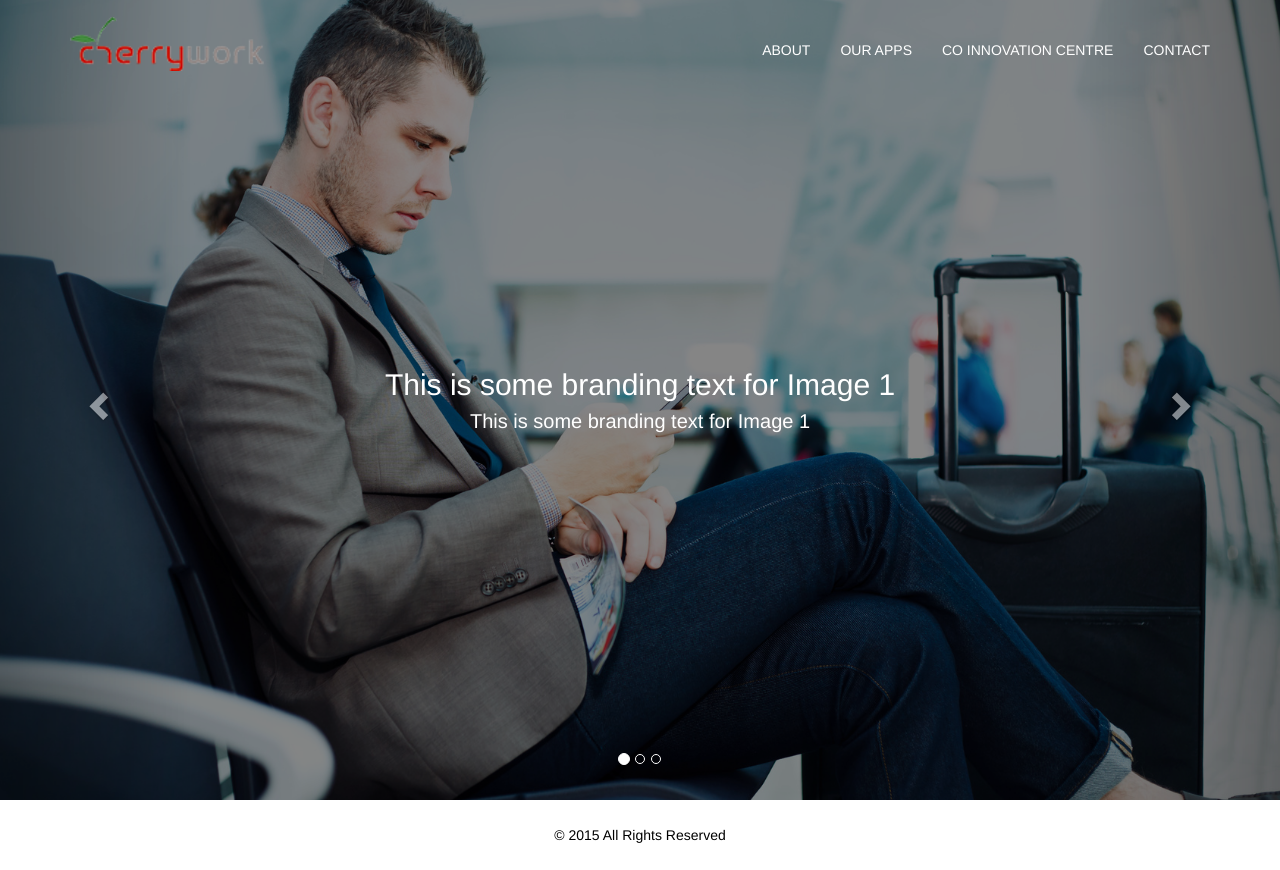
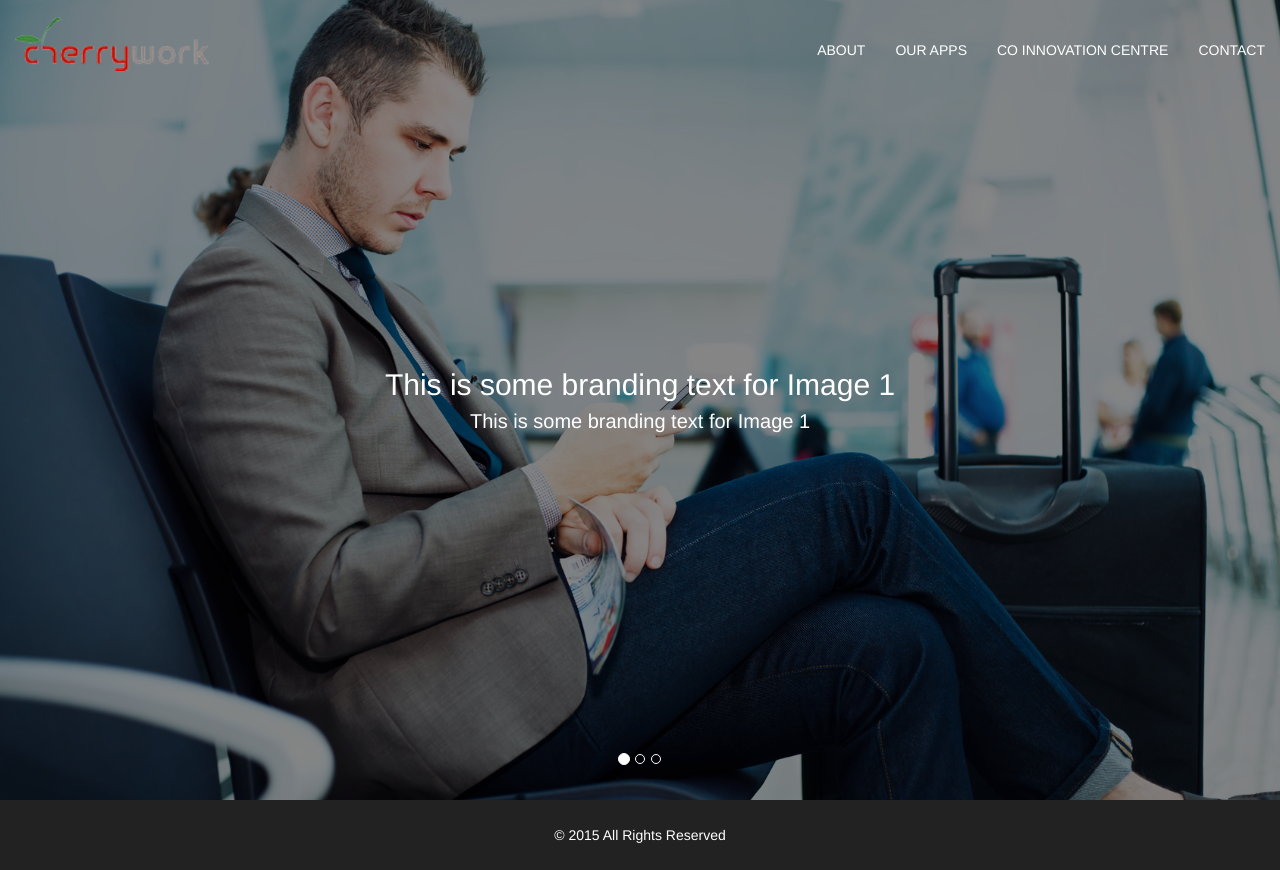
Before and after one commit to shilpapanoth/cw-website, a website: page public/index.html in a window 1280 px wide. Drawn offline with nearby package versions, Linux system fonts and the light colour scheme; some packages are replaced by stand-ins of ours.

Commit message:
css changes 2

```diff
--- a/public/css/app.css
+++ b/public/css/app.css
@@ -51,8 +51,8 @@ footer ul.quicklinks {
 .footer-style{
     width: 100%;
     margin-bottom: 0px;
-    color: black;
-    background-color: white;
+    color: white;
+    background-color: #222222;
     /*margin-top: 30px;*/
 }
 
@@ -160,6 +160,6 @@ footer ul.quicklinks {
 
 .navbar-default .navbar-nav>li>a{
 	color: white;
-	font-weight: 400;
+	font-weight: 500;
 }
 /****/
--- a/public/html/home.html
+++ b/public/html/home.html
@@ -39,14 +39,14 @@
 	    </div>
 
 
-	    <a class="left carousel-control" href="#mainCarousel" data-slide="prev">
+	    <!-- <a class="left carousel-control" href="#mainCarousel" data-slide="prev">
 	      <span class="glyphicon glyphicon-chevron-left"></span>
 	      <span class="sr-only">Previous</span>
 	    </a>
 	    <a class="right carousel-control" href="#mainCarousel" data-slide="next">
 	      <span class="glyphicon glyphicon-chevron-right"></span>
 	      <span class="sr-only">Next</span>
-	    </a>
+	    </a> -->
 	  </div>
 	</div>
 </div>
--- a/public/index.html
+++ b/public/index.html
@@ -1,6 +1,10 @@
 <!DOCTYPE html>
 <html>
 <head>
+  <meta charset="utf-8">
+  <meta http-equiv="X-UA-Compatible" content="IE=edge">
+  <meta name="viewport" content="width=device-width, initial-scale=1.0, maximum-scale=1.0, user-scalable=no" />
+
   <title>Cherrywork</title>
 
   <link rel="stylesheet" type="text/css" href="/lib/bootstrap/dist/css/bootstrap.min.css">
@@ -20,7 +24,7 @@
 <body ng-app="cwApp">
     <!-- Navigation -->
     <nav role="navigation" class="navbar navbar-default navbar-fixed-top navbar-inverse" id='navcontainer' >
-        <div class="container">
+        <div class="container-fluid">
             <!-- Brand and toggle get grouped for better mobile display -->
             <div class="navbar-header">
                 <button type="button" class="navbar-toggle" data-toggle="collapse" data-target="#topNavCollapse">
@@ -33,7 +37,6 @@
             </div>
 
             <!-- Collect the nav links, forms, and other content for toggling -->
-            <!-- <div style="position: relative;"> -->
               <div class="collapse navbar-collapse" id="topNavCollapse">
                   <ul class="nav navbar-nav navbar-right">
                       <li><a>ABOUT</a></li>
@@ -42,7 +45,6 @@
                       <li><a>CONTACT</a></li>
                   </ul>
               </div>
-            <!-- </div> -->
             <!-- /.navbar-collapse -->
         </div>
         <!-- /.container-fluid -->
```
